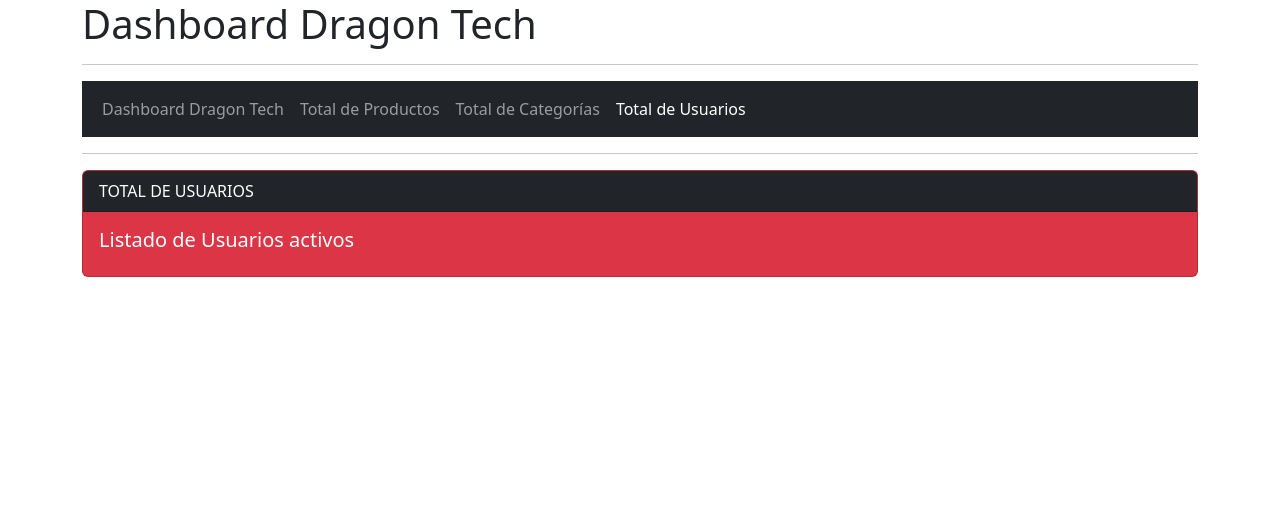
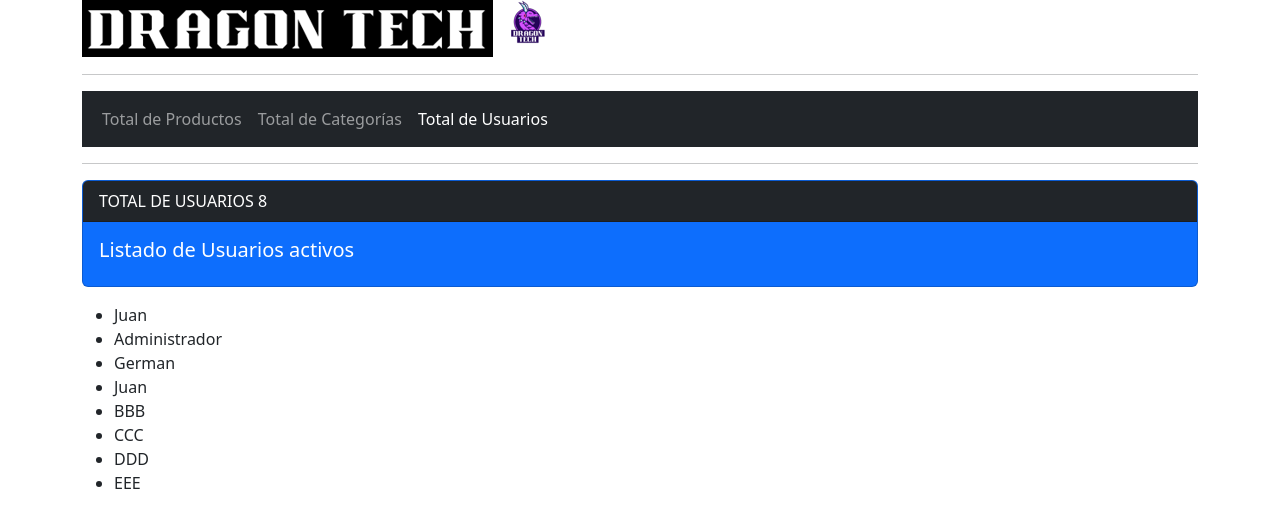
Before and after one commit to jmeirino/dashboard-react, a React (Create React App) app: page /usuarios in a window 1280 px wide. Shown: the top 528 px of the page. Built offline with nearby package versions, Linux system fonts and the light colour scheme; no server answers.

Commit message:
final presentacion

```diff
--- /dev/null
+++ b/src/components/CategoriasList.jsx
@@ -0,0 +1,23 @@
+import React from 'react';
+import getCategoriasByCategoria from '../helpers/getCategoriasByCategoria';
+
+
+
+const CategoriasList = ( { categorias }) => {
+
+    return (
+        <ul>
+            {
+            categorias.map(categoria => {
+                return (
+                <li key={categoria.id}>
+                {categoria.name}
+                </li>
+            )}
+            )
+            }
+        </ul>
+        );
+};
+
+export default CategoriasList;
--- a/src/components/MainApp.jsx
+++ b/src/components/MainApp.jsx
@@ -1,10 +1,11 @@
 import React from 'react';
 import AppRouter from '../routes/AppRouter';
+import Image from '../public/logo2.png';
 
 const MainApp = () => {
     return (
         <section className='container'>
-            <h1>Dashboard Dragon Tech</h1>
+            <img className='imagen logo' src={require('../public/logo2.png')}/>
         <hr/>
 
         <AppRouter/>
--- a/src/components/PublicNavigation.jsx
+++ b/src/components/PublicNavigation.jsx
@@ -6,7 +6,6 @@ const PublicNavigation = () => {
   <div className="container-fluid">
     <div className="collapse navbar-collapse" id="navbarNavAltMarkup">
       <div className="navbar-nav">
-        <NavLink className="nav-link" to="/">Dashboard Dragon Tech</NavLink>
         <NavLink className="nav-link" to="productos">Total de Productos</NavLink>
         <NavLink className="nav-link" to="categorias">Total de Categorías</NavLink>
         <NavLink className="nav-link" to="usuarios">Total de Usuarios</NavLink>
--- /dev/null
+++ b/src/components/UsersList.jsx
@@ -0,0 +1,23 @@
+import React from 'react';
+import getUsersByName from '../helpers/getUsersByName';
+
+
+
+const UsersList = ( { usuarios }) => {
+
+    return (
+        <ul>
+            {
+            usuarios.map(usuario => {
+                return (
+                <li key={usuario.id}>
+                {usuario.name}
+                </li>
+            )}
+            )
+            }
+        </ul>
+        );
+};
+
+export default UsersList;
--- /dev/null
+++ b/src/data/categorias.js
@@ -0,0 +1,15 @@
+export const categorias = [
+
+    {
+    "id":1,
+    "name": "Headseat",
+    },
+    {
+    "id":2,
+    "name": "Mouse",
+    },
+    {
+    "id":3,
+    "name": "Teclado",
+    }
+]
--- a/src/data/usuarios.js
+++ b/src/data/usuarios.js
@@ -22,5 +22,29 @@ export const usuarios = [
         "id":7,
         "name":"Juan",
         "email":"juan@juan.com",
-        "detail":"http://localhost:3000/api/users/7"}
+        "detail":"http://localhost:3000/api/users/7"},
+
+        {
+        "id":34,
+        "name":"BBB",
+        "email":"BBB@BBB.COM",
+        "detail":"http://localhost:3000/api/users/34"},
+
+        {
+        "id":38,
+        "name":"CCC",
+        "email":"CCC@CCC.COM",
+        "detail":"http://localhost:3000/api/users/38"},
+
+        {
+        "id":39,
+        "name":"DDD",
+        "email":"DDD@DDD.COM",
+        "detail":"http://localhost:3000/api/users/39"},
+
+        {
+        "id":40,
+        "name":"EEE",
+        "email":"EEE@EEE.COM",
+        "detail":"http://localhost:3000/api/users/40"}
     ]
--- /dev/null
+++ b/src/helpers/getCategoriasByCategoria.js
@@ -0,0 +1,14 @@
+import { categorias } from "../data/categorias";
+
+const getCategoriasByCategoria = (categoria) =>{
+
+    const validCategoria = ["Headseat", "Mouse", "Teclado"];
+
+    if (!validCategoria.includes(categoria)) {
+        throw new Error(`Categoria inválida: ${categoria}`);
+    }
+
+    return categoria.filter ((categoria) => categoria === categoria);
+}
+
+export default getCategoriasByCategoria
--- /dev/null
+++ b/src/helpers/getUsersByName.js
@@ -0,0 +1,14 @@
+import { usuarios } from "../data/usuarios";
+
+const getUsersByName = (name) =>{
+
+    const validName = [""];
+
+    if (!validName.includes(name)) {
+        throw new Error(`Nombre invalido: ${name}`);
+    }
+
+    return usuarios.filter ((usuario) => usuarios.name === name);
+}
+
+export default getUsersByName
--- a/src/pages/HomePage.jsx
+++ b/src/pages/HomePage.jsx
@@ -4,7 +4,7 @@ const HomePage = () => {
     return (
         <section className='mt5'>
         <h2>
-            Dashboard de Dragon Tech
+
         </h2>
         </section>
     );
--- a/src/pages/TotalCategorias.jsx
+++ b/src/pages/TotalCategorias.jsx
@@ -1,18 +1,24 @@
 import React from 'react';
+import CategoriasList from '../components/CategoriasList';
+import { categorias } from "../data/categorias";
 
 const TotalCategorias = () => {
+
     return (
-        <>
+        <section>
         <hr/>
         <div className="card text-white bg-success mb-3">
-                <div className="card-header bg-dark text-uppercase font-weight-bold">Total de Categorías</div>
+                <div className="card-header bg-dark text-uppercase font-weight-bold">Total de Categorias     { categorias.length } </div>
                 <div className="card-body">
-                    <h5 className="card-title">Listado de Categorías actuales</h5>
+                    <h5 className="card-title">Listado de Categorias disponibles</h5>
                 </div>
-            </div>
-            <div className="col-auto">
-            </div>
-        </>
+        </div>
+        <div className="col-auto">
+        </div>
+
+        <CategoriasList categorias = {categorias}/>
+
+        </section>
     );
 };
 
--- a/src/pages/TotalProductos.jsx
+++ b/src/pages/TotalProductos.jsx
@@ -1,5 +1,4 @@
 import React from 'react';
-import { useEffect } from 'react';
 import ProductList from '../components/ProductList';
 import { productos } from "../data/productos";
 
@@ -8,8 +7,8 @@ const TotalProductos = () => {
     return (
         <section>
         <hr/>
-        <div className="card text-white bg-primary mb-3">
-                <div className="card-header bg-dark text-uppercase font-weight-bold">Total de Productos { productos.length } </div>
+        <div className="card text-white bg-danger mb-3">
+                <div className="card-header bg-dark text-uppercase font-weight-bold">Total de Productos     { productos.length } </div>
                 <div className="card-body">
                     <h5 className="card-title">Listado de Productos a la venta</h5>
                 </div>
--- a/src/pages/TotalUsuarios.jsx
+++ b/src/pages/TotalUsuarios.jsx
@@ -1,34 +1,24 @@
-import React, { useEffect, useState } from 'react';
-import axios from 'axios'
+import React from 'react';
+import UsersList from '../components/UsersList';
+import { usuarios } from "../data/usuarios";
 
-const TotalUsuarios = (props) => {
-    const [users, setUsers] = useState([])
-
-    useEffect(() => {
-        axios.get("http://localhost:3000/api/users")
-            .then(res => {
-                // console.log("datos");
-                console.log(res.data.count);
-                setUsers(res.data.users)
-            })
-            .catch(error => {
-                console.log(error)
-            })
-    }, [])
-
+const TotalUsuarios = () => {
 
     return (
-        <>
-            <hr />
-            <div className="card text-white bg-danger mb-3">
-                <div className="card-header bg-dark text-uppercase font-weight-bold">Total de Usuarios</div>
+        <section>
+        <hr/>
+        <div className="card text-white bg-primary mb-3">
+                <div className="card-header bg-dark text-uppercase font-weight-bold">Total de Usuarios    { usuarios.length } </div>
                 <div className="card-body">
                     <h5 className="card-title">Listado de Usuarios activos</h5>
                 </div>
-            </div>
-            <div className="col-auto">
-            </div>
-        </>
+        </div>
+        <div className="col-auto">
+        </div>
+
+        <UsersList usuarios = {usuarios}/>
+
+        </section>
     );
 };
 
```
Also changed, not shown: public/logo.png (added), src/public/logo2.png (added).
